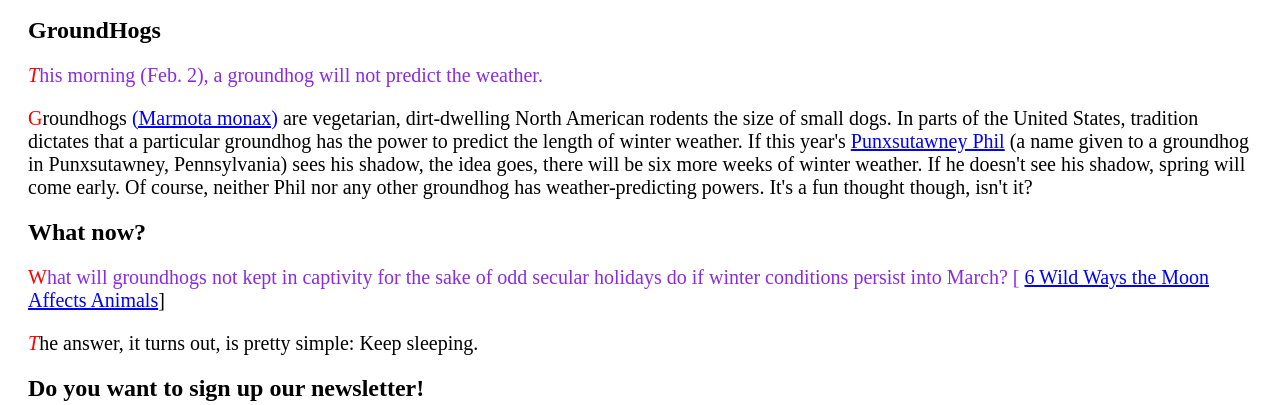
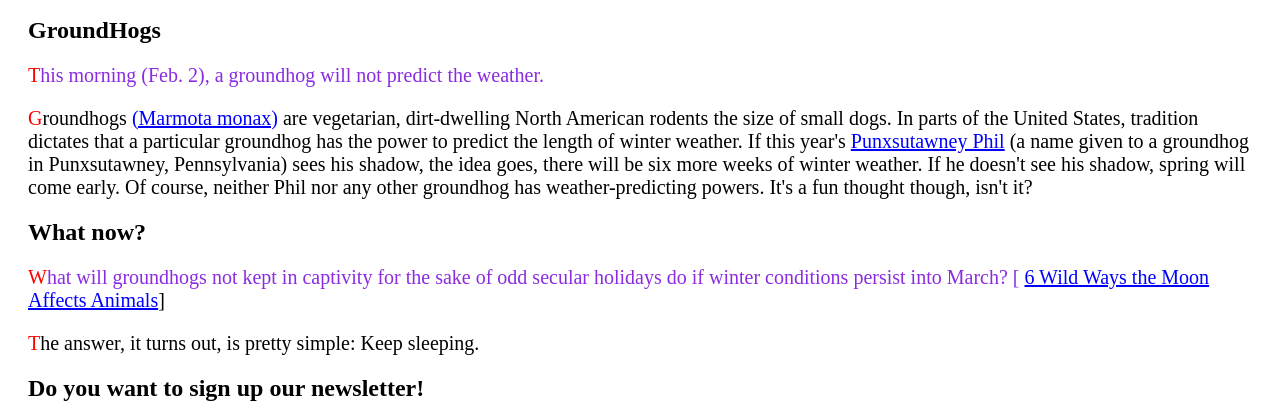
Before and after one commit to FBW41-2/pseudo-classes-mamuna36, a plain HTML site: page index.html in a window 1280 px wide. Shown: the part 175-580 px from the top of the page. Drawn offline with Linux system fonts and the light colour scheme.

Commit message:
task finished

```diff
--- a/index.html
+++ b/index.html
@@ -25,7 +25,7 @@
 
     <h2>GroundHogs</h2>
 
-    <p><em>T</em>his morning (Feb. 2), a groundhog will not predict the weather.</p>
+    <p>This morning (Feb. 2), a groundhog will not predict the weather.</p>
 
     <p>Groundhogs
       <a href="#">(Marmota monax)</a> are vegetarian, dirt-dwelling North American rodents the size of small dogs. In parts of the United
@@ -41,7 +41,7 @@
       March? [
       <a href="#">6 Wild Ways the Moon Affects Animals</a>]</p>
 
-    <p><em>T</em>he answer, it turns out, is pretty simple: Keep sleeping.</p>
+    <p>The answer, it turns out, is pretty simple: Keep sleeping.</p>
 
     <h2>Do you want to sign up our newsletter!</h2>
     <button>Yes!</button>
```
